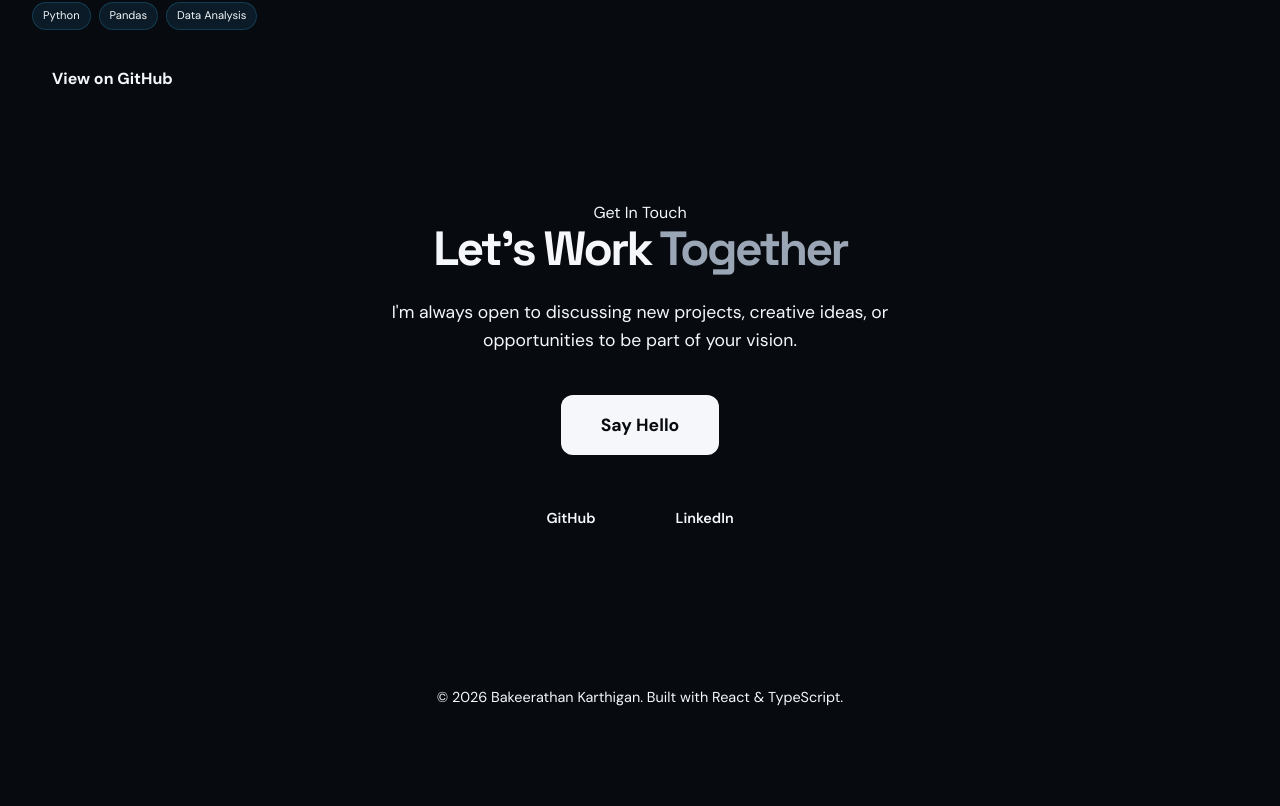
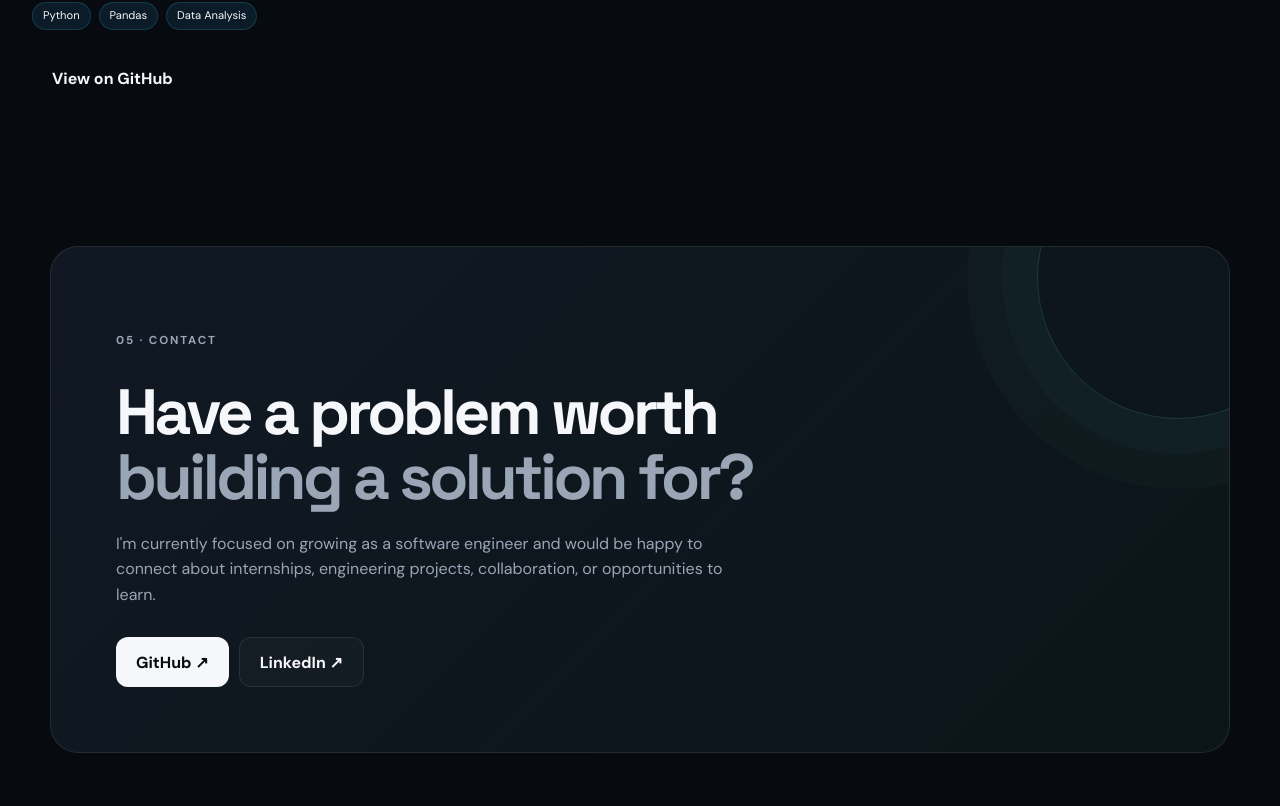
Before and after one commit to cypher2k22/portfolio-latest, a React (Vite) app: page / in a window 1280 px wide. Shown: the part 5074-5880 px from the top of the page. Before the commit the page ends 5823 px from the top, so only its background shows below. Built offline with nearby package versions, Linux system fonts and the light colour scheme.

Commit message:
Build professional contact section

```diff
--- a/src/components/Contact.tsx
+++ b/src/components/Contact.tsx
@@ -1,36 +1,20 @@
 import React from 'react';
 
-const Contact: React.FC = () => {
-  const email = "bakeerathan.karthigan@example.com";
-
-  return (
-    <section id="contact" className="container" style={{ paddingBottom: '40px' }}>
-      <div className="glass-card" style={{ textAlign: 'center', padding: '4rem 2rem' }}>
-        <p className="heading-sm">Get In Touch</p>
-        <h2 style={{ fontSize: '3rem', marginBottom: '1.5rem' }}>
-          Let's Work <span className="text-gradient">Together</span>
-        </h2>
-        <p style={{ color: 'var(--text-secondary)', fontSize: '1.1rem', maxWidth: '600px', margin: '0 auto 2.5rem' }}>
-          I'm always open to discussing new projects, creative ideas, or opportunities to be part of your vision.
-        </p>
-
-        <div style={{ display: 'flex', flexDirection: 'column', gap: '1.5rem', alignItems: 'center' }}>
-          <a href={`mailto:${email}`} className="btn btn-primary" style={{ fontSize: '1.1rem', padding: '1rem 2.5rem' }}>
-            Say Hello
-          </a>
-
-          <div style={{ display: 'flex', gap: '2rem', marginTop: '1rem' }}>
-            <a href="https://github.com/cypher2k22" target="_blank" rel="noreferrer" className="glass" style={{ padding: '0.75rem 1.5rem', fontSize: '0.9rem', fontWeight: 600 }}>
-              GitHub
-            </a>
-            <a href="https://www.linkedin.com/in/bakeerathan-karthigan-529a56256/" target="_blank" rel="noreferrer" className="glass" style={{ padding: '0.75rem 1.5rem', fontSize: '0.9rem', fontWeight: 600 }}>
-              LinkedIn
-            </a>
-          </div>
-        </div>
+const Contact: React.FC = () => (
+  <section id="contact" className="section">
+    <div className="contact-card">
+      <p className="eyebrow">05 · Contact</p>
+      <h2>Have a problem worth<br /><span>building a solution for?</span></h2>
+      <p>
+        I'm currently focused on growing as a software engineer and would be happy to connect about
+        internships, engineering projects, collaboration, or opportunities to learn.
+      </p>
+      <div className="contact-links">
+        <a className="btn btn-primary" href="https://github.com/cypher2k22" target="_blank" rel="noreferrer">GitHub ↗</a>
+        <a className="btn btn-ghost" href="https://www.linkedin.com/in/bakeerathan-karthigan-529a56256/" target="_blank" rel="noreferrer">LinkedIn ↗</a>
       </div>
-    </section>
-  );
-};
+    </div>
+  </section>
+);
 
 export default Contact;
```
